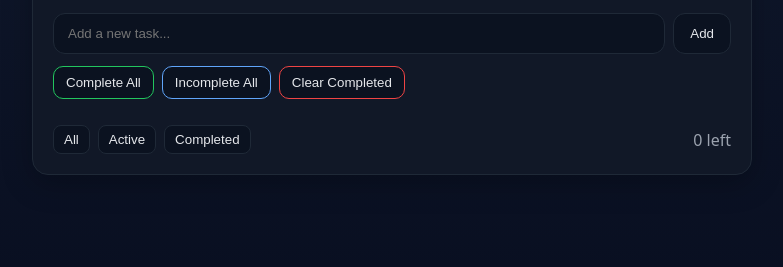
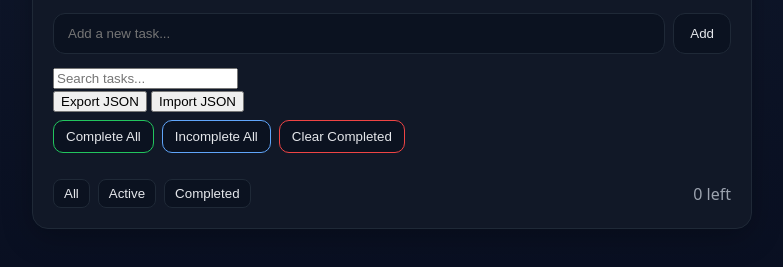
Before and after one commit to AhmadAlhajAsaad/todo-list, a website: page public/index.html in a window 1280 px wide. Shown: the part 91-358 px from the top of the page, without its empty margins (248-1031 px from the left). Drawn offline with Linux system fonts and the light colour scheme; files whose address does not match are found by name.

Commit message:
Export JSON, Import JSON, Search tasks.

```diff
--- a/public/index.html
+++ b/public/index.html
@@ -16,6 +16,26 @@
       <input id="todo-input" type="text" placeholder="Add a new task..." autocomplete="off" />
       <button type="submit">Add</button>
     </form>
+
+    <!-- Search + Export/Import Toolbar -->
+    <div class="toolbar">
+      <input
+        id="search-input"
+        type="text"
+        placeholder="Search tasks..."
+        autocomplete="off"
+      />
+      <div class="toolbar-right">
+        <button id="export-json" type="button" title="Export all tasks to JSON">Export JSON</button>
+        <button id="import-json" type="button" title="Import tasks from JSON file">Import JSON</button>
+        <input
+          id="import-file"
+          type="file"
+          accept="application/json"
+          style="display:none"
+        />
+      </div>
+    </div>
 
     <div class="bulk-actions">
       <button id="complete-all" type="button" title="Mark all tasks as completed">Complete All</button>
```
